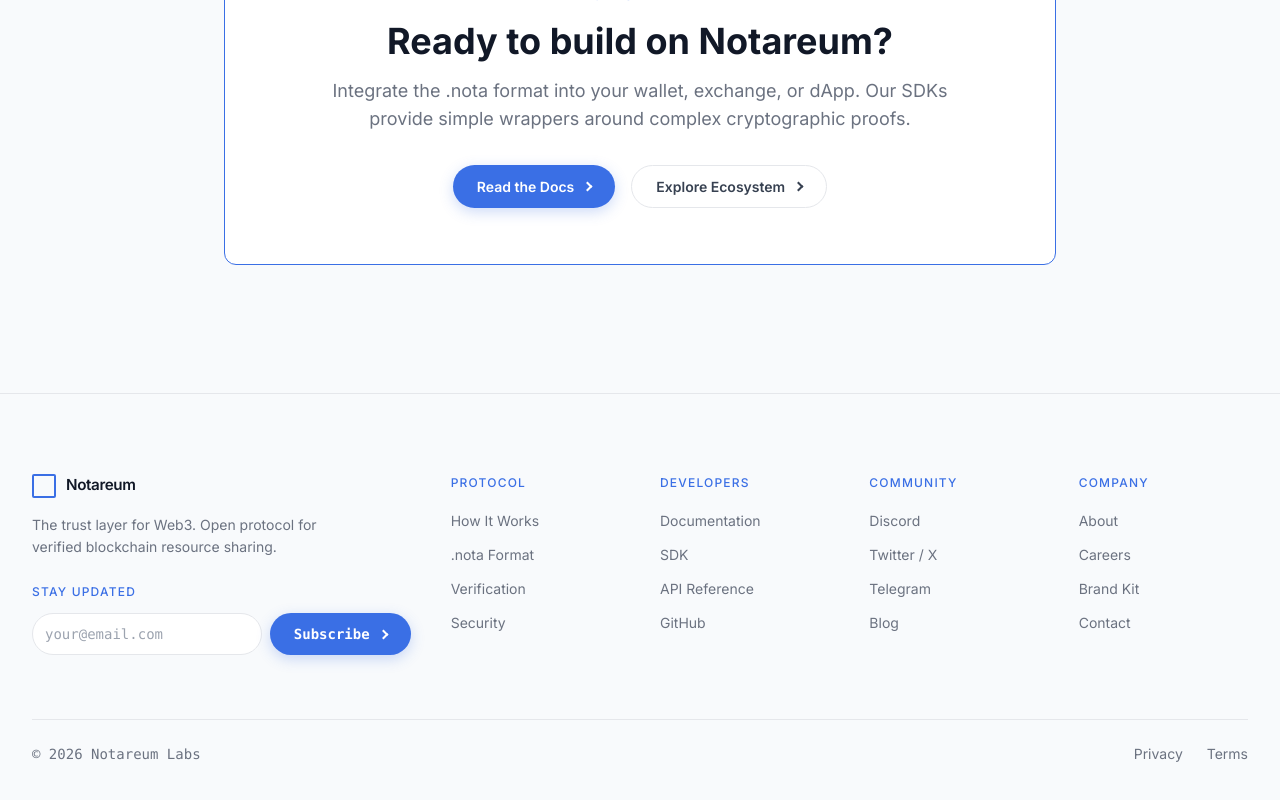
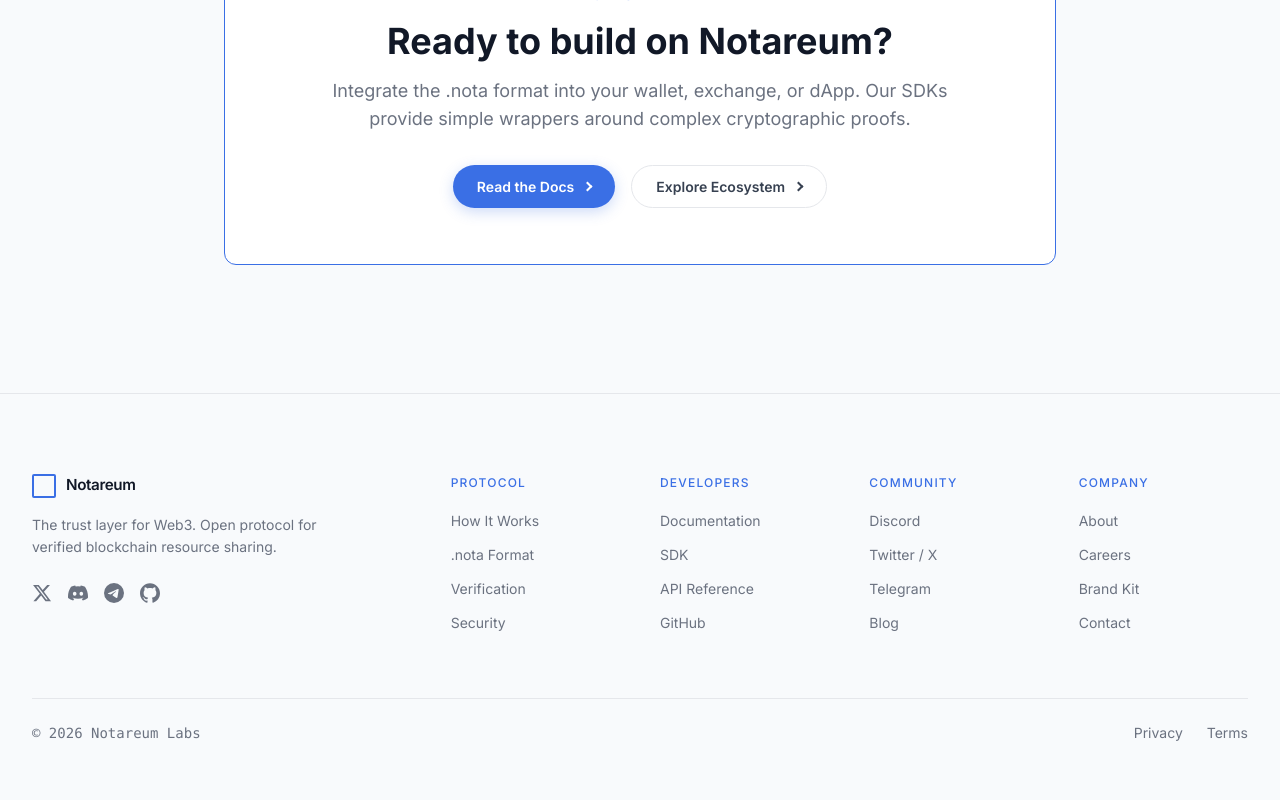
Before and after one commit to notareum/website, a Next.js app: page / in a window 1280 px wide. Shown: the part 6484-7284 px from the top of the page. Built offline with nearby package versions, Linux system fonts and the light colour scheme.

Commit message:
feat(footer): replace email subscription form with social media links
- Remove email input and subscribe button
- Add Twitter/X, Discord, Telegram, and GitHub icon links
- Use inline SVG icons with accessible aria-labels

```diff
--- a/src/components/Footer.tsx
+++ b/src/components/Footer.tsx
@@ -44,22 +44,20 @@ export default function Footer() {
             <p className="text-sm mb-6 leading-relaxed max-w-xs" style={{ color: 'var(--text-muted)' }}>
               The trust layer for Web3. Open protocol for verified blockchain resource sharing.
             </p>
-            <p className="label mb-3">Stay updated</p>
-            <form className="flex gap-2 max-w-sm" onSubmit={(e) => e.preventDefault()}>
-              <input
-                type="email"
-                placeholder="your@email.com"
-                className="flex-1 min-w-0 rounded-pill px-3 py-2.5 text-sm font-mono transition-colors"
-                style={{
-                  background: 'var(--bg)',
-                  border: '1px solid var(--border)',
-                  color: 'var(--text)',
-                }}
-              />
-              <button type="submit" className="btn-primary text-sm px-4 py-2.5 font-mono">
-                Subscribe
-              </button>
-            </form>
+            <div className="flex items-center gap-4">
+              <a href="https://twitter.com/notareumnota" target="_blank" rel="noopener noreferrer" aria-label="Twitter / X" className="transition-colors" style={{ color: 'var(--text-muted)' }}>
+                <svg width="20" height="20" viewBox="0 0 24 24" fill="currentColor"><path d="M18.244 2.25h3.308l-7.227 8.26 8.502 11.24H16.17l-5.214-6.817L4.99 21.75H1.68l7.73-8.835L1.254 2.25H8.08l4.713 6.231zm-1.161 17.52h1.833L7.084 4.126H5.117z"/></svg>
+              </a>
+              <a href="https://discord.gg/notareum" target="_blank" rel="noopener noreferrer" aria-label="Discord" className="transition-colors" style={{ color: 'var(--text-muted)' }}>
+                <svg width="20" height="20" viewBox="0 0 24 24" fill="currentColor"><path d="M20.317 4.37a19.791 19.791 0 0 0-4.885-1.515.074.074 0 0 0-.079.037c-.21.375-.444.864-.608 1.25a18.27 18.27 0 0 0-5.487 0 12.64 12.64 0 0 0-.617-1.25.077.077 0 0 0-.079-.037A19.736 19.736 0 0 0 3.677 4.37a.07.07 0 0 0-.032.027C.533 9.046-.32 13.58.099 18.057a.082.082 0 0 0 .031.057 19.9 19.9 0 0 0 5.993 3.03.078.078 0 0 0 .084-.028 14.09 14.09 0 0 0 1.226-1.994.076.076 0 0 0-.041-.106 13.107 13.107 0 0 1-1.872-.892.077.077 0 0 1-.008-.128 10.2 10.2 0 0 0 .372-.292.074.074 0 0 1 .077-.01c3.928 1.793 8.18 1.793 12.062 0a.074.074 0 0 1 .078.01c.12.098.246.198.373.292a.077.077 0 0 1-.006.127 12.299 12.299 0 0 1-1.873.892.077.077 0 0 0-.041.107c.36.698.772 1.362 1.225 1.993a.076.076 0 0 0 .084.028 19.839 19.839 0 0 0 6.002-3.03.077.077 0 0 0 .032-.054c.5-5.177-.838-9.674-3.549-13.66a.061.061 0 0 0-.031-.03zM8.02 15.33c-1.183 0-2.157-1.085-2.157-2.419 0-1.333.956-2.419 2.157-2.419 1.21 0 2.176 1.095 2.157 2.42 0 1.333-.956 2.418-2.157 2.418zm7.975 0c-1.183 0-2.157-1.085-2.157-2.419 0-1.333.955-2.419 2.157-2.419 1.21 0 2.176 1.095 2.157 2.42 0 1.333-.946 2.418-2.157 2.418z"/></svg>
+              </a>
+              <a href="https://t.me/notareum" target="_blank" rel="noopener noreferrer" aria-label="Telegram" className="transition-colors" style={{ color: 'var(--text-muted)' }}>
+                <svg width="20" height="20" viewBox="0 0 24 24" fill="currentColor"><path d="M11.944 0A12 12 0 0 0 0 12a12 12 0 0 0 12 12 12 12 0 0 0 12-12A12 12 0 0 0 12 0a12 12 0 0 0-.056 0zm4.962 7.224c.1-.002.321.023.465.14a.506.506 0 0 1 .171.325c.016.093.036.306.02.472-.18 1.898-.962 6.502-1.36 8.627-.168.9-.499 1.201-.82 1.23-.696.065-1.225-.46-1.9-.902-1.056-.693-1.653-1.124-2.678-1.8-1.185-.78-.417-1.21.258-1.91.177-.184 3.247-2.977 3.307-3.23.007-.032.014-.15-.056-.212s-.174-.041-.249-.024c-.106.024-1.793 1.14-5.061 3.345-.479.33-.913.49-1.302.48-.428-.008-1.252-.241-1.865-.44-.752-.245-1.349-.374-1.297-.789.027-.216.325-.437.893-.663 3.498-1.524 5.83-2.529 6.998-3.014 3.332-1.386 4.025-1.627 4.476-1.635z"/></svg>
+              </a>
+              <a href="https://github.com/notareum" target="_blank" rel="noopener noreferrer" aria-label="GitHub" className="transition-colors" style={{ color: 'var(--text-muted)' }}>
+                <svg width="20" height="20" viewBox="0 0 24 24" fill="currentColor"><path d="M12 .297c-6.63 0-12 5.373-12 12 0 5.303 3.438 9.8 8.205 11.385.6.113.82-.258.82-.577 0-.285-.01-1.04-.015-2.04-3.338.724-4.042-1.61-4.042-1.61C4.422 18.07 3.633 17.7 3.633 17.7c-1.087-.744.084-.729.084-.729 1.205.084 1.838 1.236 1.838 1.236 1.07 1.835 2.809 1.305 3.495.998.108-.776.417-1.305.76-1.605-2.665-.3-5.466-1.332-5.466-5.93 0-1.31.465-2.38 1.235-3.22-.135-.303-.54-1.523.105-3.176 0 0 1.005-.322 3.3 1.23.96-.267 1.98-.399 3-.405 1.02.006 2.04.138 3 .405 2.28-1.552 3.285-1.23 3.285-1.23.645 1.653.24 2.873.12 3.176.765.84 1.23 1.91 1.23 3.22 0 4.61-2.805 5.625-5.475 5.92.42.36.81 1.096.81 2.22 0 1.606-.015 2.896-.015 3.286 0 .315.21.69.825.57C20.565 22.092 24 17.592 24 12.297c0-6.627-5.373-12-12-12"/></svg>
+              </a>
+            </div>
           </div>
 
           {/* Link columns */}
```
